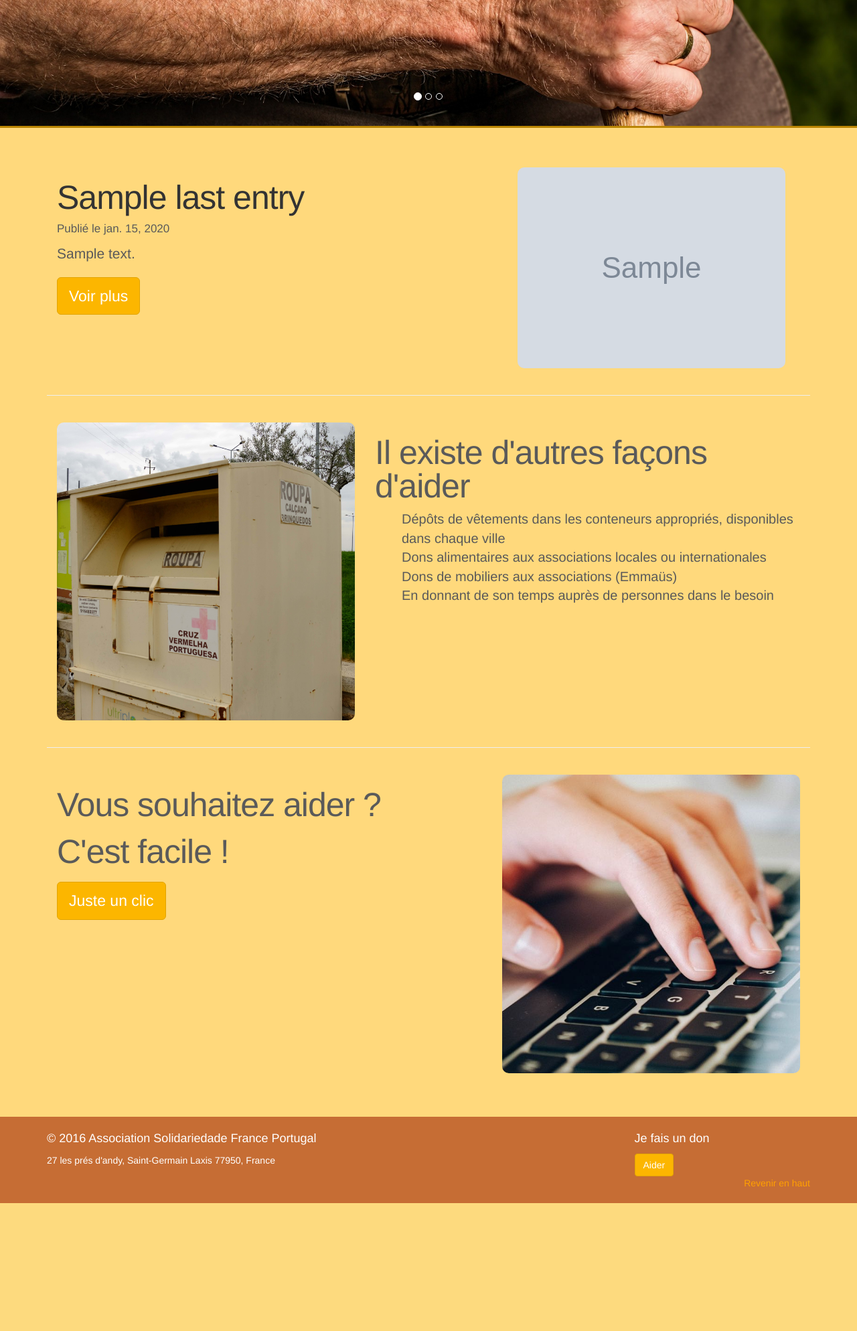
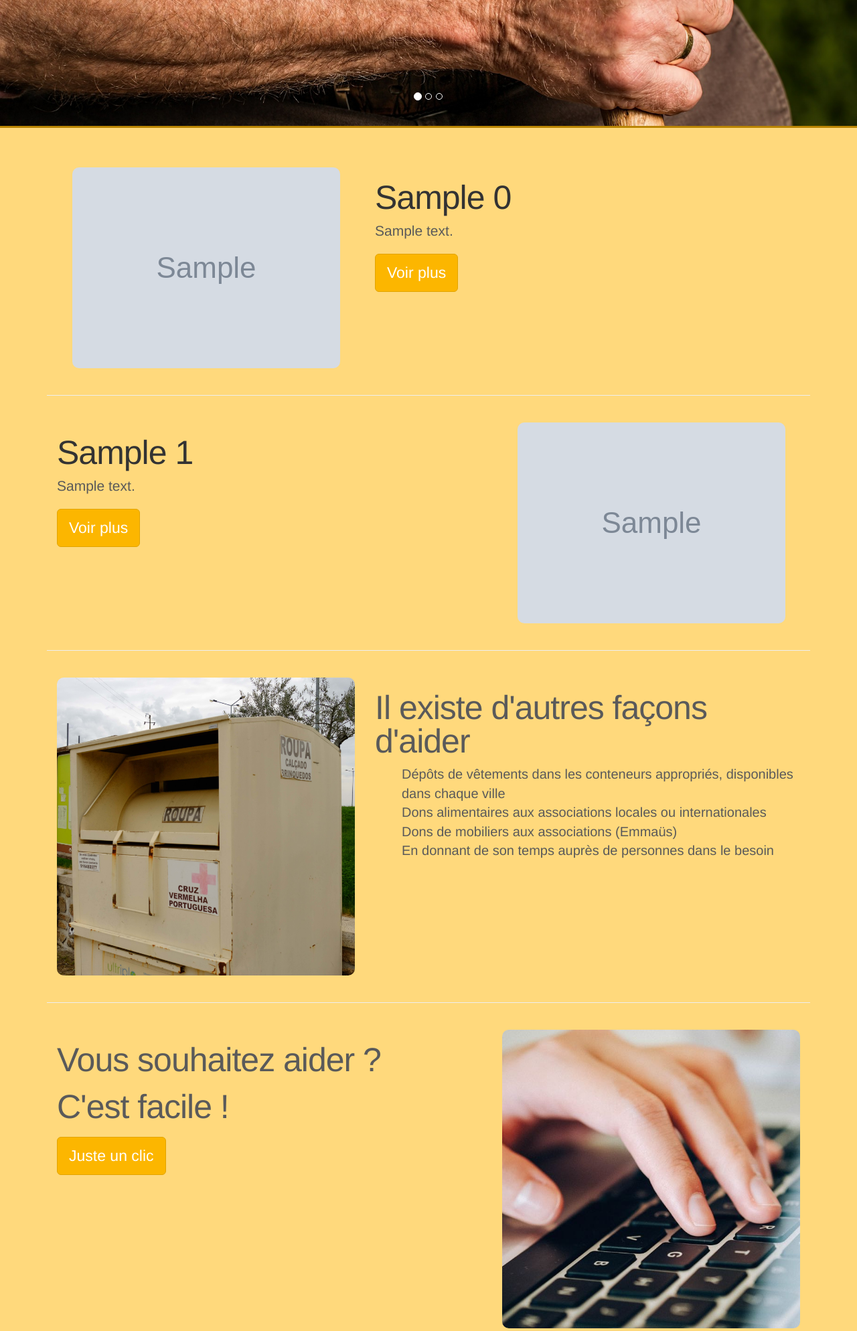
Before and after one commit to ZuluPro/solidariedade, a Django app: template solidaridade/showcase/templates/showcase.html in a window 1280 px wide. Shown: the part 415-2403 px from the top of the page at 67% size. Before the commit the page ends 2212 px from the top, so only its background shows below. Run offline with Django 3.2, Linux system fonts and the light colour scheme; the template is opened without the code that fills it: most values are stand-ins (such as "Sample title", 1, 10 or a date in 2020); grey boxes marked "Sample" are stand-in pictures; some libraries are stand-ins or nearby versions.

Commit message:
Last entry in homepage is splitted

```diff
--- a/solidaridade/showcase/templates/showcase.html
+++ b/solidaridade/showcase/templates/showcase.html
@@ -45,14 +45,24 @@
 <div class="container marketing">
   <!-- START THE FEATURETTES -->
   <div class="row featurette">
+    <div class="col-md-5">
+      <img class="featurette-image img-responsive featurette-image-entry center-block" src="{{ latest_entries.0.image.url }}">
+    </div>
     <div class="col-md-7">
-        <h2 class="featurette-heading"><a href="{{ last_entry.get_absolute_url }}">{{ last_entry.title }}</a></h2>
-        <p>{% blocktrans with date=last_entry.creation_date|date %}Publié le {{ date }}{% endblocktrans %}</p>
-        <p class="lead">{{ last_entry.html_preview|safe }}</p>
-        <p><a class="btn btn-primary btn-xl" href="{{ last_entry.get_absolute_url }}" role="button">{% trans "Voir plus" %}</a></p>
+        <h2 class="featurette-heading"><a href="{{ latest_entries.0.get_absolute_url }}">{{ latest_entries.0.title }}</a></h2>
+        <p class="lead">{{ latest_entries.0.html_preview|safe }}</p>
+        <p><a class="btn btn-primary btn-xl" href="{{ latest_entries.0.get_absolute_url }}" role="button">{% trans "Voir plus" %}</a></p>
+    </div>
+  </div>
+  <hr class="featurette-divider">
+  <div class="row featurette">
+    <div class="col-md-7">
+        <h2 class="featurette-heading"><a href="{{ latest_entries.1.get_absolute_url }}">{{ latest_entries.1.title }}</a></h2>
+        <p class="lead">{{ latest_entries.1.html_preview|safe }}</p>
+        <p><a class="btn btn-primary btn-xl" href="{{ latest_entries.1.get_absolute_url }}" role="button">{% trans "Voir plus" %}</a></p>
     </div>
     <div class="col-md-5">
-      <img class="featurette-image img-responsive featurette-image-entry center-block" src="{{ last_entry.image.url }}">
+      <img class="featurette-image img-responsive featurette-image-entry center-block" src="{{ latest_entries.1.image.url }}">
     </div>
   </div>
   <hr class="featurette-divider">
--- a/solidaridade/showcase/views.py
+++ b/solidaridade/showcase/views.py
@@ -3,9 +3,9 @@ from zinnia.models import Entry
 
 
 def showcase(request):
-    entry = Entry.published.exclude(image='').first()
+    entries = Entry.published.exclude(image='').order_by('-publication_date')[:2]
     return render(request, 'showcase.html', {
-        'last_entry': entry
+        'latest_entries': entries
     })
 
 
```
